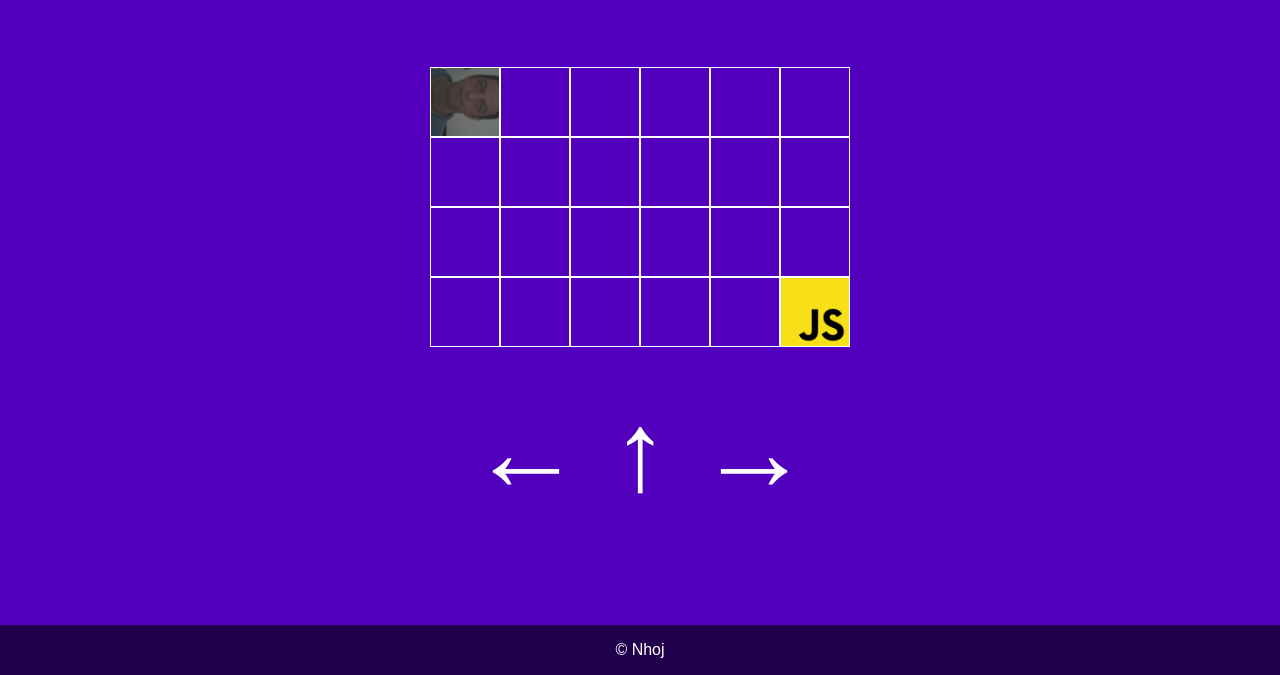
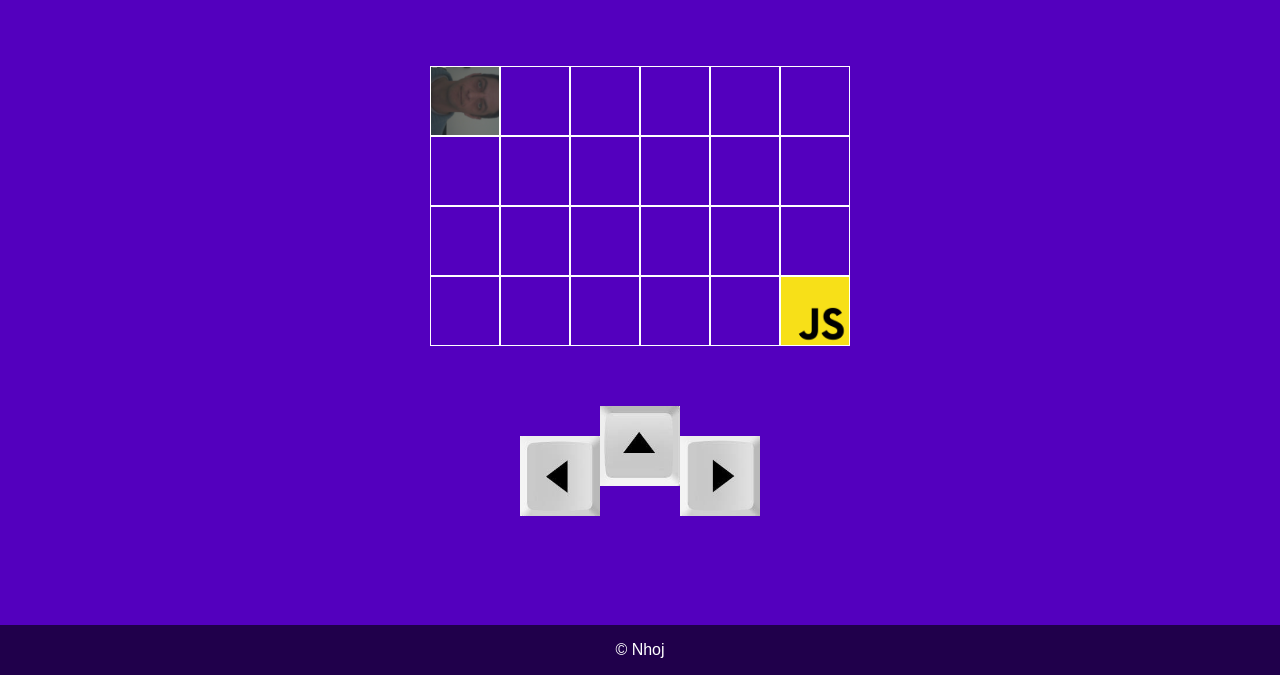
Before and after one commit to j314h/RpgNico, a plain HTML site: page docs/index.html in a window 1280 px wide. Shown: the part 125-800 px from the top of the page. Drawn offline with Linux system fonts and the light colour scheme.

Commit message:
add feat

```diff
--- a/docs/css/style.css
+++ b/docs/css/style.css
@@ -79,7 +79,7 @@ main {
 .img_win {
   width: 60%;
   height: 300px;
-  background-image: url("../dollar-826x459.jpg");
+  background-image: url("../img/dollar-826x459.jpg");
   background-repeat: no-repeat;
   background-size: contain;
   background-position: center;
@@ -109,32 +109,61 @@ main {
 .player {
   width: 70px;
   height: 100%;
-  background-image: url("../Capture.PNG");
+  background-image: url("../img/Capture.PNG");
   background-repeat: no-repeat;
   background-size: cover;
   background-position: center;
 }
 
 .targetCell {
-  background-image: url("../1200px-Unofficial_JavaScript_logo_2.svg.png");
+  background-image: url("../img/1200px-Unofficial_JavaScript_logo_2.svg.png");
   background-repeat: no-repeat;
   background-size: cover;
   background-position: center;
 }
 
 .box_arrow {
+  margin-top: 50px;
   display: flex;
   flex-direction: row;
 }
 
 .fleche {
   font-size: 7em;
-  margin: 40px 15px;
+  margin: 40px 0;
   animation: colorArrow 5s infinite;
 }
 
 .fleche:hover {
   cursor: pointer;
+}
+
+.flech_gauche {
+  width: 80px;
+  height: 80px;
+  background-image: url("../img/33ea9197268014e2ec53d9ea0d1fe12d9742a7d9-t.jpg");
+  background-repeat: no-repeat;
+  background-size: cover;
+  background-position: center;
+}
+
+.flech_avant {
+  width: 80px;
+  height: 80px;
+  background-image: url("../img/2af1208ab073b2c36000513457adcbc7d229a4a5-t\ \(copie\).jpg");
+  background-repeat: no-repeat;
+  background-size: cover;
+  background-position: center;
+  margin-top: 10px;
+}
+
+.flech_droite {
+  width: 80px;
+  height: 80px;
+  background-image: url("../img/2af1208ab073b2c36000513457adcbc7d229a4a5-t.jpg");
+  background-repeat: no-repeat;
+  background-size: cover;
+  background-position: center;
 }
 
 /* --------------------------------------------------------------------- */
--- a/docs/index.html
+++ b/docs/index.html
@@ -24,13 +24,13 @@
       <div id="board"></div>
       <div class="box_arrow">
         <div class="fleche flech_gauche">
-          &larr;
+          <!-- &larr; -->
         </div>
         <div class="fleche flech_avant">
-          &uarr;
+          <!-- &uarr; -->
         </div>
         <div class="fleche flech_droite">
-          &rarr;
+          <!-- &rarr; -->
         </div>
       </div>
     </main>
--- a/docs/js/app.js
+++ b/docs/js/app.js
@@ -20,6 +20,10 @@ let app = {
     right: document.querySelector(".flech_droite"),
     go: document.querySelector(".flech_avant"),
   },
+
+  soundAvance: new Audio("js/0128.wav"),
+  soundWin: new Audio("js/0019.wav"),
+  soundgame: new Audio("js/Logo_nouvelle_cible.mp3"),
 
   rotatePlayer: 0,
 
@@ -92,6 +96,7 @@ let app = {
 
   turnLeft: () => {
     if (app.gameOver === false) {
+      app.soundAvance.play();
       app.players.direction = "droite";
       if (app.rotatePlayer === 0) {
         app.rotatePlayer = 360;
@@ -106,6 +111,7 @@ let app = {
 
   turnRight: () => {
     if (app.gameOver === false) {
+      app.soundAvance.play();
       app.players.direction = "gauche";
       if (app.rotatePlayer === 360) {
         app.rotatePlayer = 0;
@@ -120,6 +126,7 @@ let app = {
 
   moveForward: () => {
     if (app.gameOver === false) {
+      app.soundAvance.play();
       app.nbrEssaie++;
       switch (app.rotatePlayer) {
         case 0:
@@ -210,8 +217,11 @@ let app = {
       app.players.positionX === app.targetCell.positionX &&
       app.players.positionY === app.targetCell.positionY
     ) {
+      app.soundWin.pause();
+      app.soundgame.pause();
       app.gameOver = true;
       app.modalWin.classList.add("active_modal");
+      app.soundWin.play();
       for (const list of app.textNbrEssaie) {
         list.textContent = app.nbrEssaie;
       }
@@ -226,6 +236,7 @@ let app = {
   },
 
   init: () => {
+    app.soundgame.play();
     app.clickModal();
     app.listenKeyboardEvents();
     app.clickForward();
```
Also changed, not shown: docs/img/1200px-Unofficial_JavaScript_logo_2.svg.png (renamed from docs/1200px-Unofficial_JavaScript_logo_2.svg.png), docs/img/2af1208ab073b2c36000513457adcbc7d229a4a5-t (copie).jpg (added), docs/img/2af1208ab073b2c36000513457adcbc7d229a4a5-t.jpg (added), docs/img/33ea9197268014e2ec53d9ea0d1fe12d9742a7d9-t.jpg (added), docs/img/Capture.PNG (renamed from docs/Capture.PNG), docs/img/dollar-826x459.jpg (renamed from docs/dollar-826x459.jpg), 5 other files.
